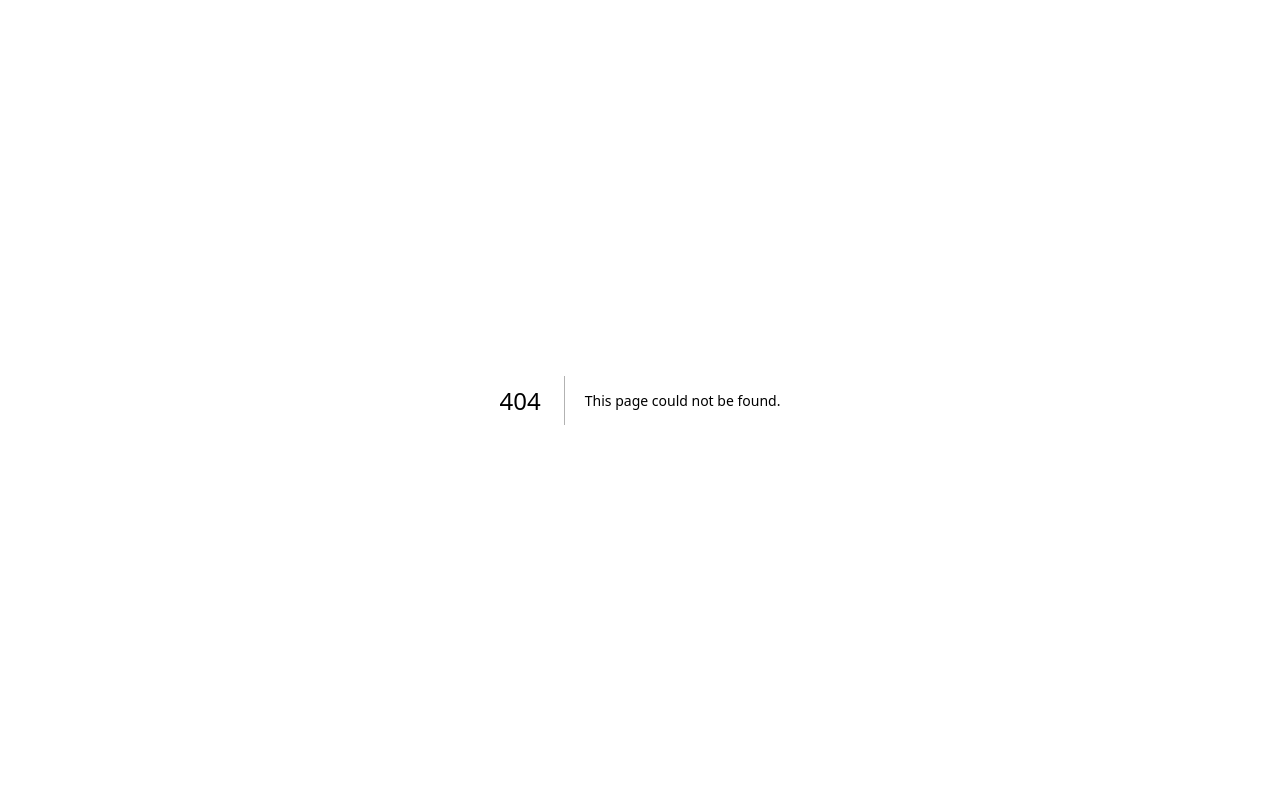
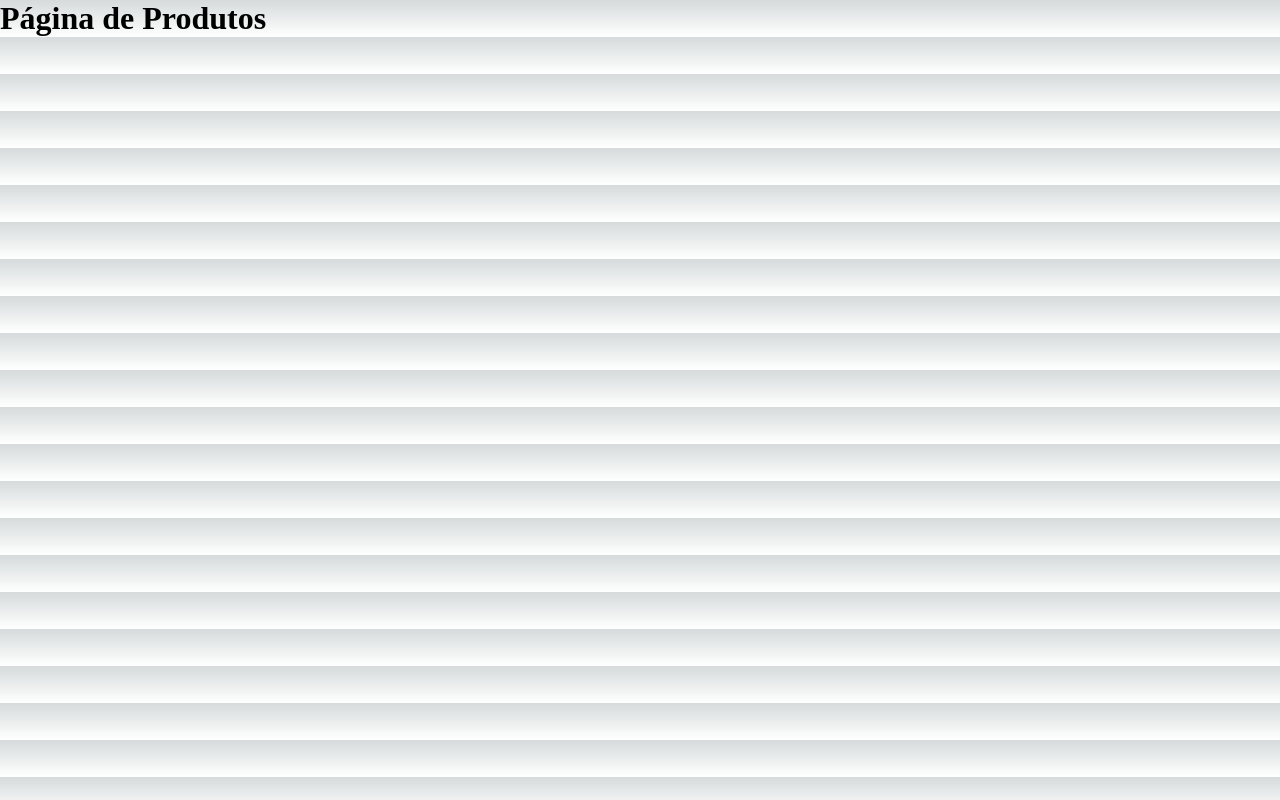
Before and after one commit to joao-damorim/react-nextjs-fundamentals, a Next.js app: page /products in a window 1280 px wide. Before the commit this address had no page. Built offline with nearby package versions, Linux system fonts and the light colour scheme.

Commit message:
Creating pages and routing

```diff
--- a/src/pages/index.tsx
+++ b/src/pages/index.tsx
@@ -1,9 +1,4 @@
-import Head from 'next/head'
-import Image from 'next/image'
-import { Inter } from '@next/font/google'
 import styles from '@/styles/Home.module.css'
-
-const inter = Inter({ subsets: ['latin'] })
 
 export default function Home() {
   return (
--- /dev/null
+++ b/src/pages/products.tsx
@@ -0,0 +1,7 @@
+function Products() {
+    return (
+        <h1>Página de Produtos</h1>
+    )
+}
+
+export default Products
```
Also changed, not shown: src/pages/about.tsx (added, +7 -0 lines).
